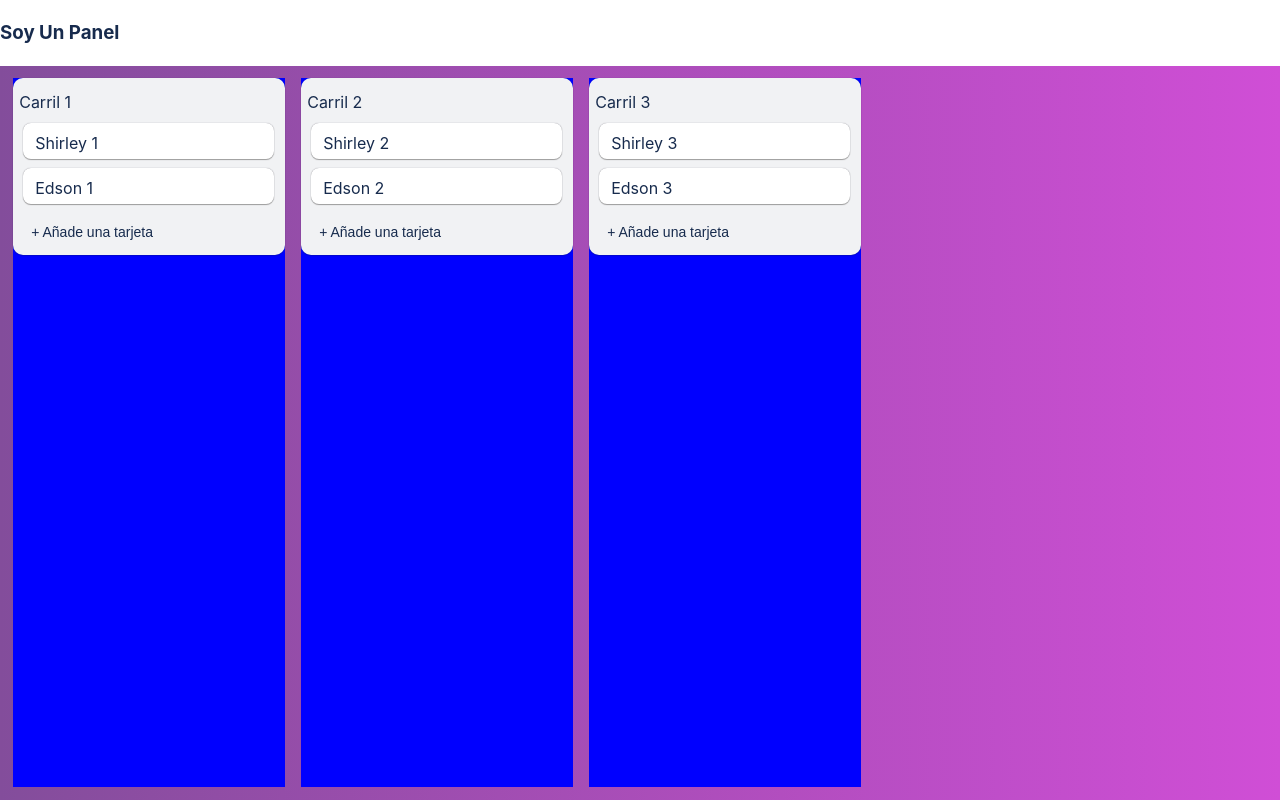
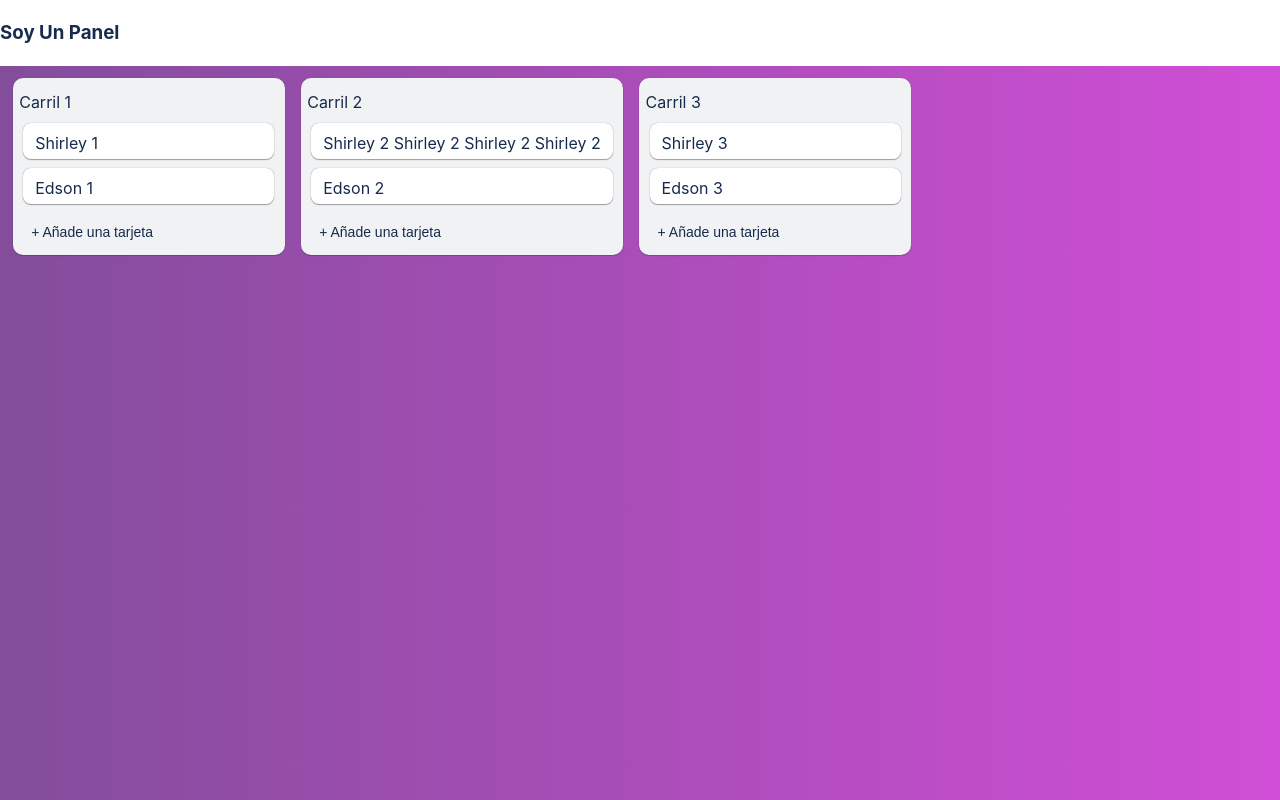
Before and after one commit to shirleymq/task-board, a React (Vite) app: page / in a window 1280 px wide. Built offline with nearby package versions, Linux system fonts and the light colour scheme.

Commit message:
height according to dragged  item

```diff
--- a/src/App.tsx
+++ b/src/App.tsx
@@ -19,6 +19,7 @@ function App() {
     laneId: number | null;
     itemIndex: number | null;
   }>({ laneId: null, itemIndex: null });
+  const [height, setHeight] = useState<string>("0px");
 
   const handleDropItem = (itemId: number, targetLaneId: number) => {
     console.log("targetItemIndex ", targetItemIndex);
@@ -57,6 +58,7 @@ function App() {
 
     setLanes(copyLanes);
     setShowPlaceholder({ laneId: null, itemIndex: null });
+    setHeight("0px");
   };
 
   const handleDropLane = (sourceLaneId: number, targetLaneId: number) => {
@@ -91,12 +93,11 @@ function App() {
               laneRef={laneRefs.current[index]}
               onDropItem={handleDropItem}
               onDropLane={handleDropLane}
-              //updateTargetIndex={setTargetItemIndex}
-              updateTargetIndex={(index) => {
-                setTargetItemIndex(index);
+              updateTargetIndex={(index2) => {
+                //setTargetItemIndex(index2);
                 setShowPlaceholder({
                   laneId: lane.id,
-                  itemIndex: index,
+                  itemIndex: index2,
                 });
               }}
             >
@@ -113,19 +114,20 @@ function App() {
                       <>
                         {showPlaceholder.laneId === lane.id &&
                           showPlaceholder.itemIndex === index && (
-                            <BlankSpace height="50px" />
+                            <BlankSpace height={height} />
                           )}
                         <Item
                           key={index}
                           data={item}
                           position={index}
                           updateTargetIndex={(index) => {
-                            setTargetItemIndex(index);
+                            //setTargetItemIndex(index);
                             setShowPlaceholder({
                               laneId: lane.id,
                               itemIndex: index,
                             });
                           }}
+                          updateHeight={setHeight}
                         >
                           {item.details}
                         </Item>
@@ -134,7 +136,7 @@ function App() {
                   })}
                   {showPlaceholder.laneId === lane.id &&
                     showPlaceholder.itemIndex === lane.items.length && (
-                      <BlankSpace height="50px" />
+                      <BlankSpace height={height} />
                     )}
                 </LaneContent>
                 <LaneFooter />
@@ -181,7 +183,7 @@ const DATA: Lane[] = [
     items: [
       {
         id: 3,
-        details: "Shirley 2",
+        details: "Shirley 2 Shirley 2 Shirley 2 Shirley 2",
       },
       {
         id: 4,
--- a/src/components/item/index.tsx
+++ b/src/components/item/index.tsx
@@ -4,6 +4,7 @@ type ItemProps = HTMLAttributes<HTMLDivElement> & {
   data: any;
   position: number;
   updateTargetIndex: (index: number) => void;
+  updateHeight: (height: string) => void;
 };
 
 export const Item: FC<PropsWithChildren<ItemProps>> = ({
@@ -12,12 +13,17 @@ export const Item: FC<PropsWithChildren<ItemProps>> = ({
   data,
   position,
   updateTargetIndex,
+  updateHeight,
   ...props
 }) => {
   return (
     <div
       onDragStart={(e) => {
         e.dataTransfer.setData("item/id", data.id.toString());
+        const rect = e.currentTarget.getBoundingClientRect();
+        const height = rect.height;
+        updateHeight(`${height}px`);
+
         e.stopPropagation();
       }}
       onDragOver={(e) => {
--- a/src/components/lane/index.tsx
+++ b/src/components/lane/index.tsx
@@ -53,16 +53,20 @@ export const LaneBackground: FC<LaneBackgroundProps> = ({
     <div
       className={`lane-background ${className}`}
       {...props}
-      style={{ backgroundColor: "blue" }}
+      //style={{ backgroundColor: "blue" }}
       onDragOver={(e) => {
         e.preventDefault();
         e.dataTransfer.dropEffect = "move";
         const laneElement = laneRef;
+        console.log("REF ", laneElement);
         if (laneElement) {
           const laneRect = laneElement.getBoundingClientRect();
           const bottomLaneY = laneRect.bottom;
           if (e.clientY < bottomLaneY) {
             console.log("cursor sobre lane");
+            if (data.items.length == 0) {
+              updateTargetIndex(0);
+            }
           } else {
             console.log("cursor debajo de lane");
             updateTargetIndex(data.items.length);
```
